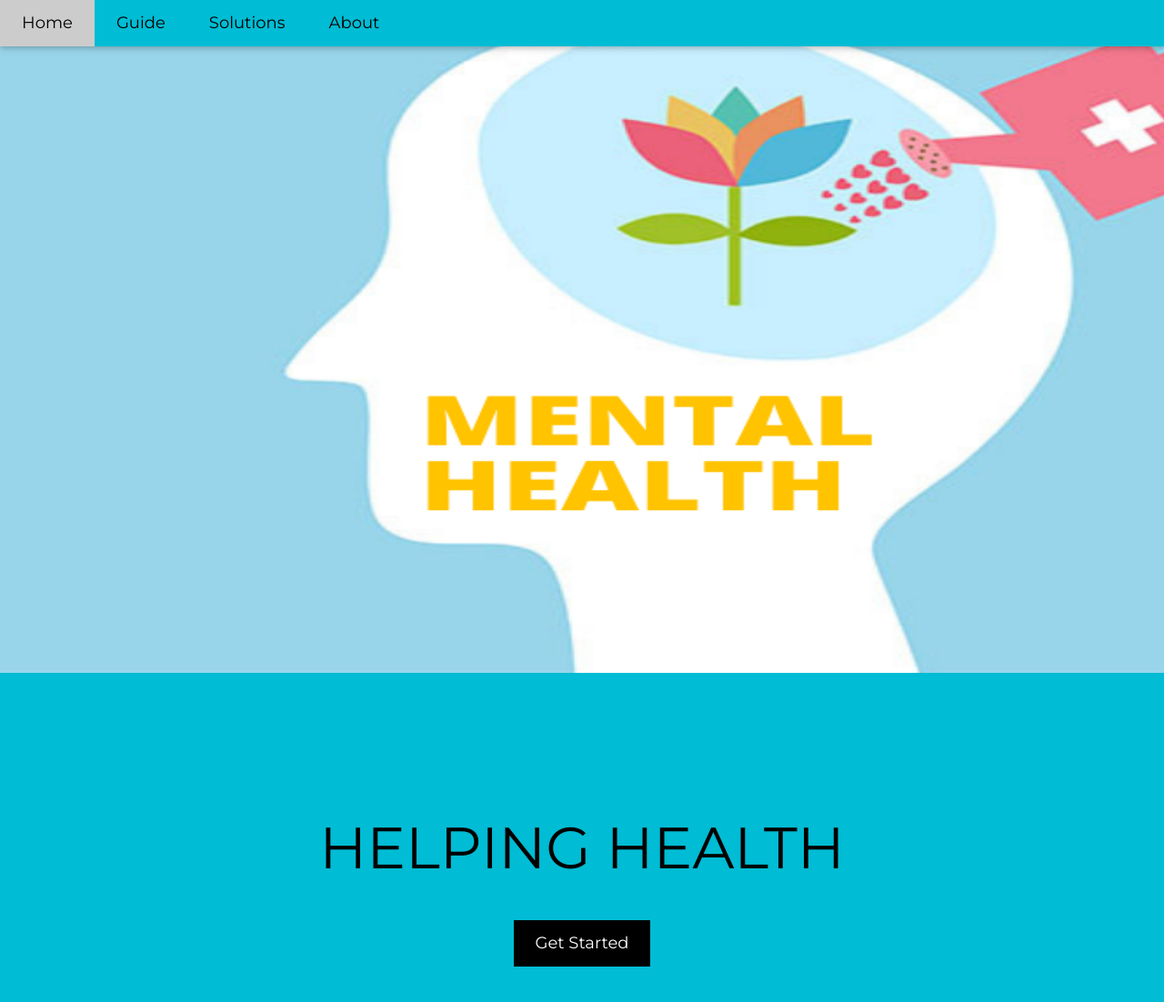
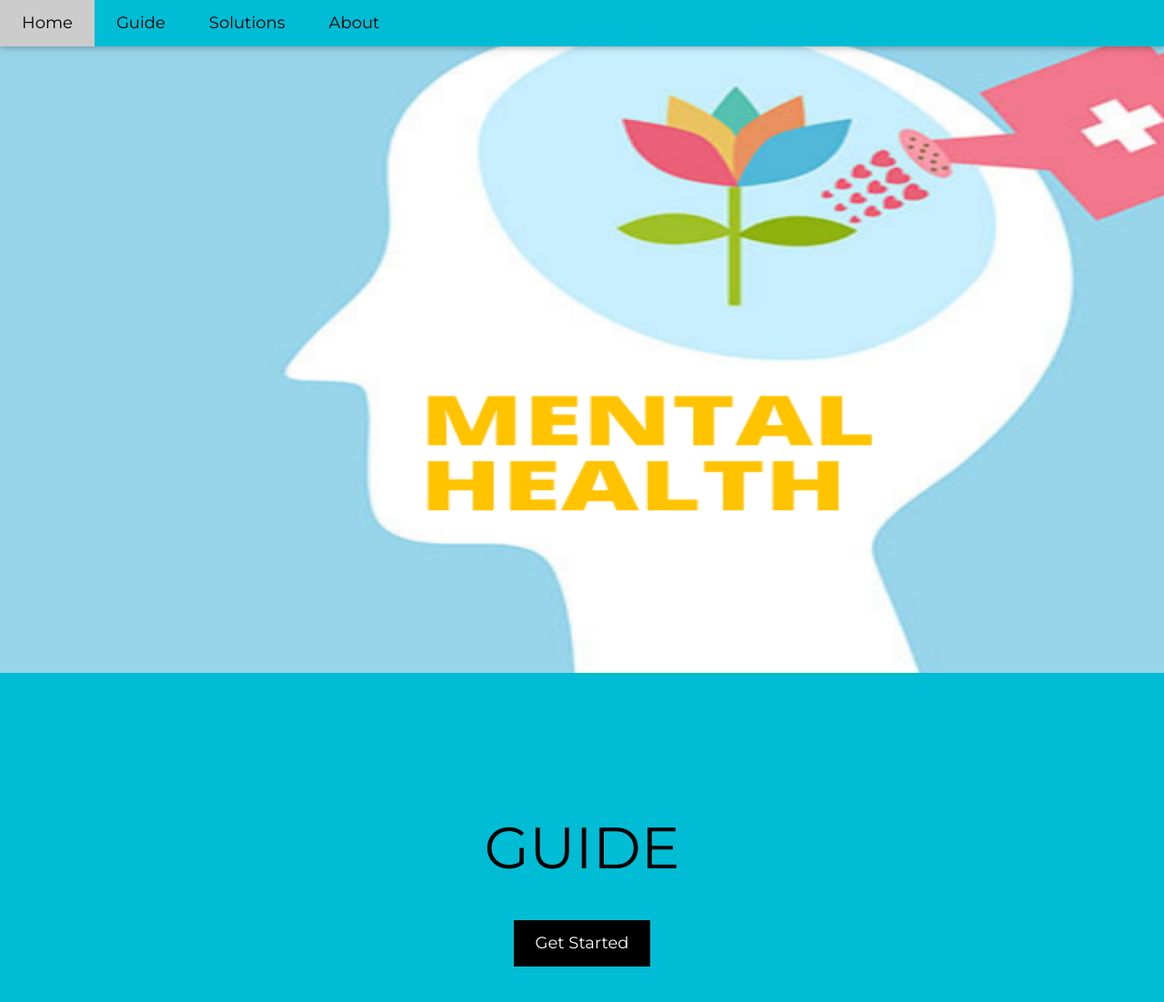
Before and after one commit to Tovabng/Helping_Health, a plain HTML site: page Mental-Health/guide.html in a window 1280 px wide. Shown: the top 1102 px of the page at 91% size. Drawn offline with nearby package versions, Linux system fonts and the light colour scheme; files whose address does not match are found by name.

Commit message:
Update guide.html

```diff
--- a/Mental-Health/guide.html
+++ b/Mental-Health/guide.html
@@ -58,7 +58,7 @@
 
   <!-- Header -->
   <header class="w3-container w3-cyan w3-center" style="padding:128px 16px">
-    <h1 class="w3-margin w3-jumbo">HELPING HEALTH</h1>
+    <h1 class="w3-margin w3-jumbo">GUIDE</h1>
 
 
     <button class="w3-button w3-black w3-padding-large w3-large w3-margin-top">Get Started</button>
```
